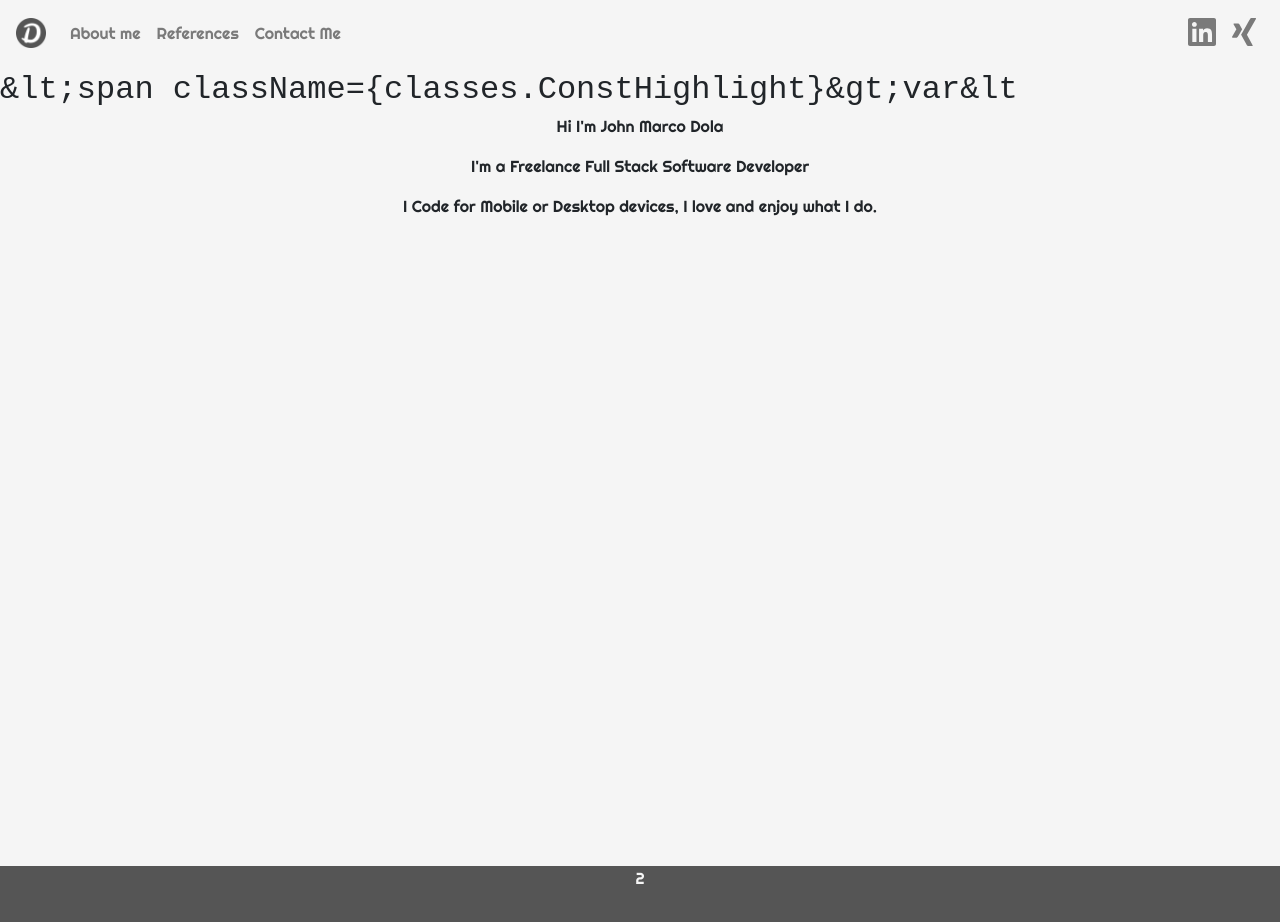
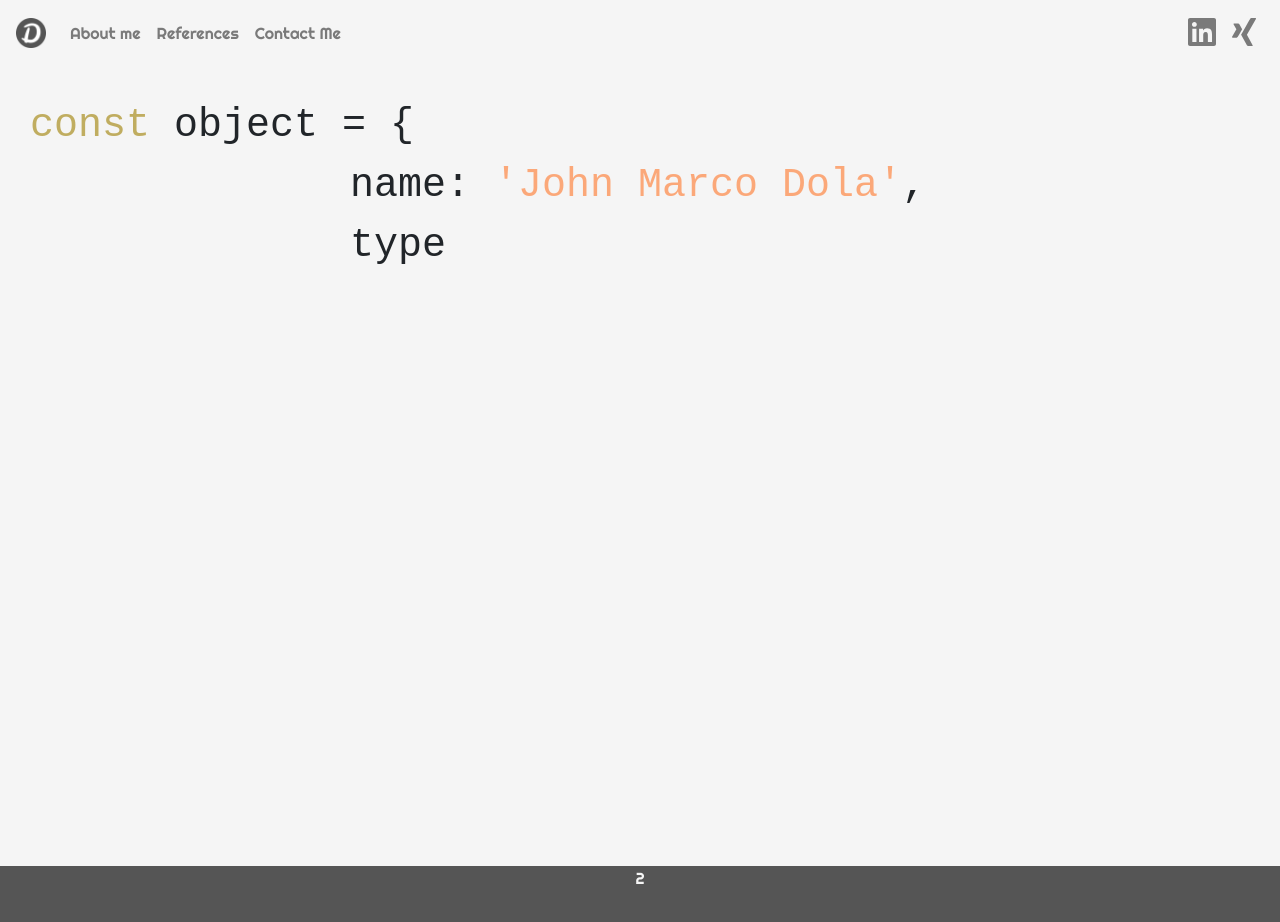
Before and after one commit to JohnDola/JohnDola.github.io, a React (Create React App) app: page / in a window 1280 px wide. Shown: the top 922 px of the page. Built offline with nearby package versions, Linux system fonts and the light colour scheme.

Commit message:
current state

```diff
--- a/src/App.js
+++ b/src/App.js
@@ -1,22 +1,27 @@
 import 'bootstrap/dist/css/bootstrap.min.css';
-import React from 'react';
+import React, { useState } from 'react';
 import './App.css';
 import { library } from '@fortawesome/fontawesome-svg-core';
 import { fab } from '@fortawesome/free-brands-svg-icons';
 import ScrollPage from './components/ScrollPage/scrollpage';
 import TitleBar from './components/titlebar/titlebar';
 import TypeWriter from './components/TypeWriter/typewriter';
+import ScrollButton from './components/ui/scrollbutton/scrollbutton';
 library.add(fab);
 
 function App() {
+	const [disableScrollButton, setDisableScrollButton] = useState(true)
+
+const setIsReady = () => {
+	setDisableScrollButton(false);
+}
+
 	return (
 		<div className="App">
 			<TitleBar />
 			<ScrollPage>
-				<TypeWriter />
-				<p>Hi I'm John Marco Dola</p>
-				<p>I'm a Freelance Full Stack Software Developer</p>
-				<p>I Code for Mobile or Desktop devices, I love and enjoy what I do.</p>
+				<TypeWriter invokeSetIsReady = {setIsReady}  />
+				<ScrollButton isTypeWriteActive={disableScrollButton}></ScrollButton>
 			</ScrollPage>
 			<ScrollPage>2</ScrollPage>
 			<ScrollPage>3</ScrollPage>
--- a/src/components/TypeWriter/typewriter.js
+++ b/src/components/TypeWriter/typewriter.js
@@ -2,11 +2,11 @@ import React, { useRef, useEffect } from 'react';
 import classes from './typewriter.module.css';
 const TypeWriter = (props) => {
 	const typeWriter = useRef(null);
+
 	useEffect(() => {
 		const typeWriter2 = setupTypewriter(typeWriter.current);
-
 		typeWriter2.type();
-	});
+	}, []);
 	const setupTypewriter = (t) => {
 		var HTML = t.innerHTML;
 
@@ -65,6 +65,8 @@ const TypeWriter = (props) => {
 			cursorPosition += 1;
 			if (cursorPosition < HTML.length - 1) {
 				setTimeout(type, tempTypeSpeed);
+			} else {
+				props.invokeSetIsReady();
 			}
 		};
 
@@ -73,19 +75,28 @@ const TypeWriter = (props) => {
 		};
 	};
 
+	let eightTabs = <span style={{ paddingLeft: '8em' }} />;
+	let twelveTabs = <span style={{ paddingLeft: '12em' }} />;
 
 	return (
-		<div>
-			<pre ref={typeWriter} className={classes.TypeWriter}>
-				{
-				`<span className={classes.ConstHighlight}>var</span> object = {'{'}
-				name: <span className={classes.StringHighlight}>'John Marco Dola'</span>`}
-				{/* type:  <span className={classes.StringHighlight}>'Full Stack Software Developer'</span>,
-				 location: <span className={classes.StringHighlight}>'Germany'</span>,
-				 properties:[<span className={classes.StringHighlight}>'Javascript'</span>,
-				<span className={classes.StringHighlight}>'HTML'</span>,
-				<span className={classes.StringHighlight}>'CSS'</span>] {'}'} ; */}
-
+		<div className={classes.TypeWriter}>
+			<pre ref={typeWriter} className={classes.TypeWriterBody}>
+				<span className={classes.ConstHighlight}>const</span> object = {'{\n'}
+				{eightTabs}name: <span className={classes.StringHighlight}>'John Marco Dola'</span>, {'\n'}
+				{eightTabs}type: <span className={classes.StringHighlight}>'Full Stack Software Developer'</span>,{' '}
+				{'\n'}
+				{eightTabs}location: <span className={classes.StringHighlight}>'Germany'</span>, {'\n'}
+				{eightTabs}skills:[ {'\n'}
+				{twelveTabs}
+				<span className={classes.StringHighlight}>'Javascript/TypeScript'</span>,
+				{'\n'}
+				{twelveTabs}
+				<span className={classes.StringHighlight}>'React or Angular'</span>,
+				{'\n'}
+				{twelveTabs}
+				<span className={classes.StringHighlight}>'C#, Java or even nodeJS'</span>
+				{'\n'}
+				{twelveTabs}] {'\n};;'}
 			</pre>
 		</div>
 	);
--- a/src/components/TypeWriter/typewriter.module.css
+++ b/src/components/TypeWriter/typewriter.module.css
@@ -1,35 +1,132 @@
-
-.ConstHighlight{
-	color: #C0AD60;
-}
-.StringHighlight{
-	color: rgba(253, 149, 90, 0.8);
+.ConstHighlight {
+    color: #C0AD60;
 }
 
-.TypeWriter{
-	text-align: justify;
-	font-size: 2em;
-	margin: 0;
-	font-family: "Courier New";
-
+.StringHighlight {
+    color: rgba(253, 149, 90, 0.8);
 }
 
-.TypeWriter::after{
-		content: "|";
-		animation: blink 500ms linear infinite alternate;
+.TypeWriter {
+    padding: 10px;
 }
 
-@-webkit-keyframes blink{
-	0%{opacity: 0;}
-	100%{opacity: 1;}
+.TypeWriterBody {
+    text-align: justify;
+    font-size: 1em;
+    font-family: "Courier New";
 }
 
-@-moz-keyframes blink{
-	0%{opacity: 0;}
-	100%{opacity: 1;}
+.TypeWriterBody::after {
+    content: "|";
+    animation: blink 500ms linear infinite alternate;
 }
 
-@keyframes blink{
-	0%{opacity: 0;}
-	100%{opacity: 1;}
+@-webkit-keyframes blink {
+    0% {
+        opacity: 0;
+    }
+
+    100% {
+        opacity: 1;
+    }
 }
+
+@-moz-keyframes blink {
+    0% {
+        opacity: 0;
+    }
+
+    100% {
+        opacity: 1;
+    }
+}
+
+@keyframes blink {
+    0% {
+        opacity: 0;
+    }
+
+    100% {
+        opacity: 1;
+    }
+}
+
+
+
+
+@media (min-width: 768px) {
+    .TypeWriterBody {
+        font-size: 1.5em;
+
+    }
+
+    .TypeWriter {
+        padding: 15px;
+    }
+}
+
+@media (min-width: 992px) {
+    .TypeWriterBody {
+        font-size: 2em;
+
+    }
+
+    .TypeWriter {
+        padding: 20px;
+    }
+}
+
+@media (min-width: 1200px) {
+    .TypeWriterBody {
+        font-size: 2.5em;
+
+    }
+
+    .TypeWriter {
+        padding: 30px;
+    }
+}
+
+@media (min-width: 1400px) {
+    .TypeWriterBody {
+        font-size: 3em;
+
+    }
+
+    .TypeWriter {
+        padding: 30px;
+    }
+}
+
+@media (min-width: 1400px) {
+    .TypeWriterBody {
+        font-size: 3.5em;
+
+    }
+
+    .TypeWriter {
+        padding: 20px;
+    }
+}
+
+
+@media (min-width: 1900px) {
+    .TypeWriterBody {
+        font-size: 4em;
+    }
+
+    .TypeWriter {
+        padding: 25px;
+    }
+}
+
+@media (min-width: 2400px) {
+    .TypeWriterBody {
+        font-size: 5em;
+
+    }
+
+    .TypeWriter {
+        padding: 40px;
+    }
+}
--- /dev/null
+++ b/src/components/ui/scrollbutton/scrollbutton.js
@@ -0,0 +1,16 @@
+import React from 'react';
+import classes from './scrollbutton.module.css';
+
+const ScrollButton = (props) => {
+    console.log(props.isTypeWriteActive)
+    if(props.isTypeWriteActive){
+        return null;
+    }
+	return (
+		<div >
+			<div className={[ classes.Arrow, classes.ArrowFirst ].join(' ')} />
+			<div className={[ classes.Arrow, classes.ArrowSecond ].join(' ')} />
+		</div>
+	);
+};
+export default ScrollButton;
--- /dev/null
+++ b/src/components/ui/scrollbutton/scrollbutton.module.css
@@ -0,0 +1,62 @@
+:root {
+    --ani-speed: 2s;
+    --ani-delay: 1s;
+}
+
+body {
+    background: #222;
+}
+
+.Arrow {
+    opacity: 0;
+    position: absolute;
+    left: 50%;
+    top: 95%;
+    transform-origin: 95% 50%;
+    transform: translate3d(-95%, -50%, 0);
+}
+
+.ArrowFirst {
+    animation: arrow-movement var(--ani-speed) ease-in-out infinite;
+}
+
+.ArrowSecond {
+    animation: arrow-movement var(--ani-speed) var(--ani-delay) ease-in-out infinite;
+}
+
+.Arrow:before,
+.Arrow:after {
+    background: gray;
+    content: '';
+    display: block;
+    height: 3px;
+    position: absolute;
+    top: 0;
+    left: 0;
+    width: 30px;
+}
+
+.Arrow:before {
+    transform: rotate(45deg) translateX(-23%);
+    transform-origin: top left;
+}
+
+.Arrow:after {
+    transform: rotate(-45deg) translateX(23%);
+    transform-origin: top right;
+}
+
+@keyframes arrow-movement {
+    0% {
+        opacity: 0;
+        top: 92%;
+    }
+
+    70% {
+        opacity: 1;
+    }
+
+    100% {
+        opacity: 0;
+    }
+}
```
